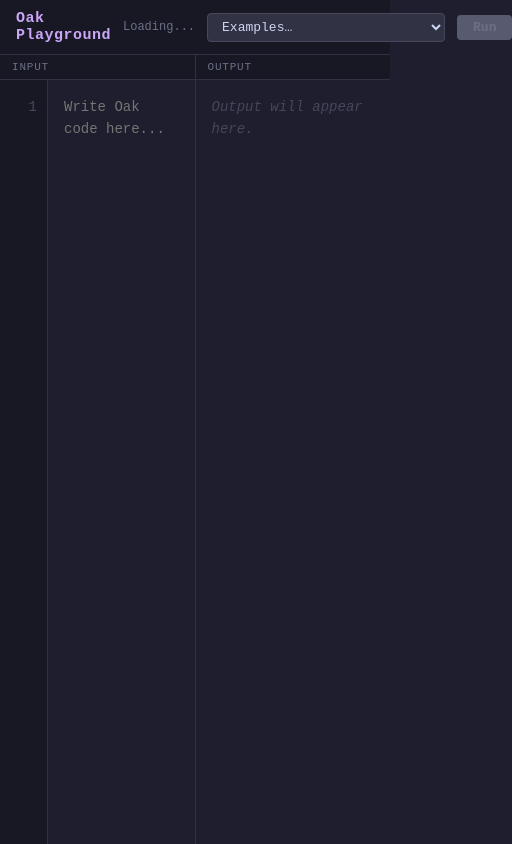
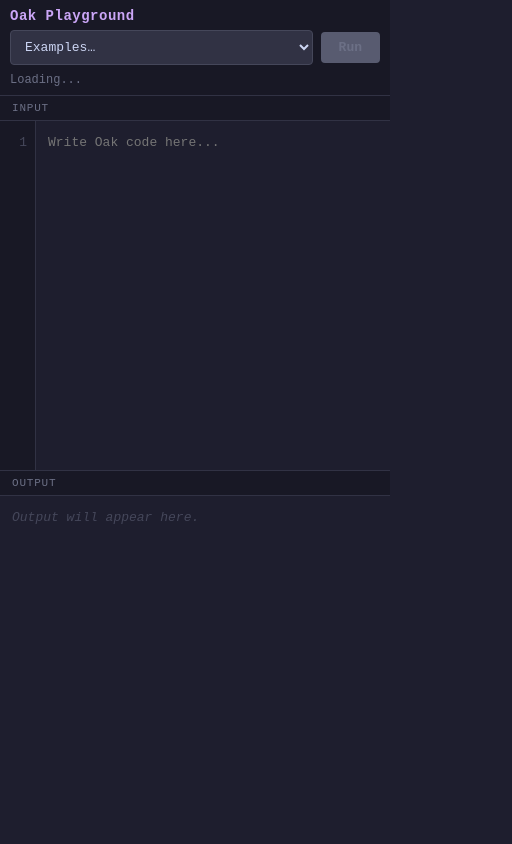
Before and after one commit to vladbelousoff/oak, a plain HTML site: page www/index.html in a window 390 px wide. Shown: the whole page, 512 px wide, since content can reach past the window. Drawn offline with Linux system fonts and the light colour scheme; a script that the page names is missing.

Commit message:
refactor: make index.html adaptive

```diff
--- a/www/index.html
+++ b/www/index.html
@@ -7,20 +7,25 @@
   <style>
     *, *::before, *::after { box-sizing: border-box; margin: 0; padding: 0; }
 
+    html, body { height: 100%; }
+
     body {
       display: flex;
       flex-direction: column;
       height: 100vh;
+      height: 100dvh;
       background: #1e1e2e;
       color: #cdd6f4;
       font-family: 'Cascadia Code', 'Fira Code', 'JetBrains Mono', monospace;
       font-size: 14px;
+      -webkit-text-size-adjust: 100%;
     }
 
     header {
       display: flex;
       align-items: center;
-      gap: 12px;
+      flex-wrap: wrap;
+      gap: 8px 12px;
       padding: 10px 16px;
       background: #181825;
       border-bottom: 1px solid #313244;
@@ -148,6 +153,68 @@
     .out-line { color: #cdd6f4; }
     .err-line { color: #f38ba8; }
     .placeholder { color: #45475a; font-style: italic; }
+
+    @media (max-width: 720px) {
+      body { font-size: 13px; }
+
+      header {
+        padding: 8px 10px;
+        gap: 6px 8px;
+      }
+
+      header h1 {
+        font-size: 14px;
+        flex-basis: 100%;
+      }
+
+      #status {
+        order: 3;
+        flex-basis: 100%;
+        margin-top: 2px;
+      }
+
+      #examples-select {
+        margin-left: 0;
+        flex: 1;
+        min-width: 0;
+        padding: 8px 10px;
+        font-size: 13px;
+      }
+
+      #run-btn {
+        padding: 8px 18px;
+        font-size: 13px;
+      }
+
+      .panels {
+        flex-direction: column;
+      }
+
+      .panel {
+        flex: 1 1 0;
+        min-height: 0;
+      }
+
+      .panel + .panel {
+        border-left: none;
+        border-top: 1px solid #313244;
+      }
+
+      #line-numbers {
+        padding: 12px 8px 12px 10px;
+        min-width: 36px;
+        font-size: 13px;
+      }
+
+      #editor {
+        padding: 12px;
+        font-size: 13px;
+      }
+
+      #output {
+        padding: 12px;
+      }
+    }
   </style>
 </head>
 <body>
```
